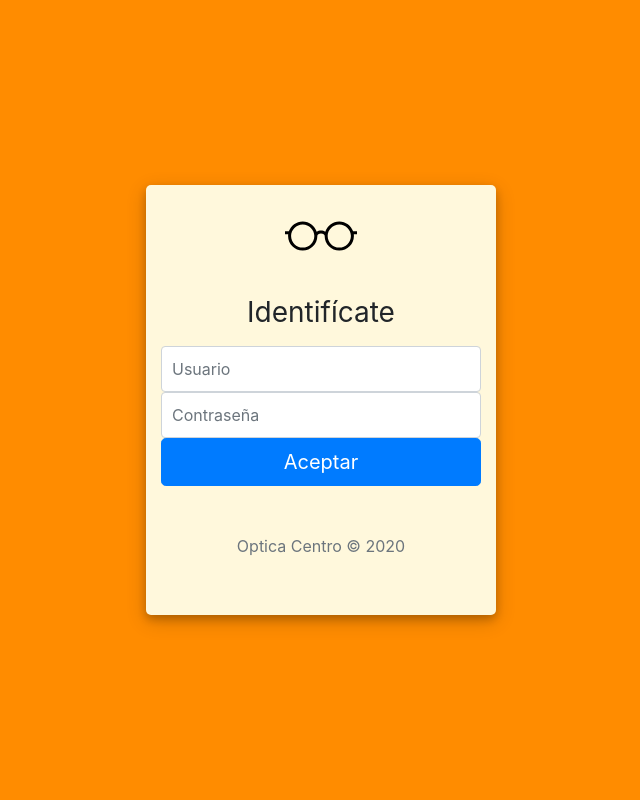
After one commit to gianlucasparvoli/OpticaCentroPython, a Flask app: page /login in a window 1280 px wide. The commit adds this page. Shown: the whole page, without its empty margins (319-959 px from the left). Run offline with Flask 2, Linux system fonts and the light colour scheme; some libraries are stand-ins or nearby versions.

Commit message:
First Commit

```diff
--- a/app.py
+++ b/app.py
@@ -1,6 +1,17 @@
-from flask import Flask,render_template
+from flask import Flask,render_template, request, flash
+from sqlalchemy import create_engine
+from sqlalchemy.orm import sessionmaker
 
-app=Flask(__name__)
+from db.db import Base, Usuarios
+
+
+engine = create_engine('sqlite:///db\db.db')
+Base.metadata.bind = engine
+DBSession = sessionmaker(bind=engine)
+
+
+app = Flask(__name__)
+app.secret_key = 'some_secret'
 
 @app.route('/')
 def home():
@@ -18,5 +29,49 @@ def ubicacion():
 def contacto():
     return render_template('contacto.html')
 
+@app.route('/login', methods=['GET','POST'])
+def login():
+    session = DBSession()
+    if request.method == 'POST':
+        #session.query(Usuarios).filter(Usuarios.Usuario == request.form['Usuario']).all()
+        flash('Bienvenido')
+        aux = session.query(Usuarios).filter(Usuarios.Usuario == request.form['Usuario']).first()
+        if aux is not None:
+            if aux.check_password(request.form['Contraseña']):
+                return render_template('ubicacion.html')
+            else:
+                flash('Contraseña invalida.')
+                return render_template('login.html')
+        else:
+            flash('No existe el usuario: "%s". Por favor ingrese uno correcto' % (request.form['Usuario']))
+            return render_template('login.html')
+    else:
+        return render_template('login.html')
+
+@app.route('/signin', methods=['GET','POST']) #antiguamente "UsuariosAlta"
+def signin():
+    #print(request.method)
+    session = DBSession()
+    if request.method == 'POST':
+        aux = session.query(Usuarios).filter(Usuarios.DNI == request.form['DNI']).first()
+        if aux is not None:
+            flash('Ya existe un usuario con DNI: "%s". Error alta Usuario' % (int(request.form['DNI'])))
+            return render_template('signin.html')
+        else:
+            u = Usuarios(IDGrupo = int(request.form['IDGrupo']),Usuario = request.form['Usuario'],Contraseña = request.form['Contraseña'], Nombre = request.form['Nombre'], Apellido = request.form['Apellido'],DNI = int(request.form['DNI']), Estado = request.form['Estado'])
+            #u = Usuarios(IDGrupo = int(request.form['IDGrupo']),Usuario = request.form['Usuario'],Contraseña = set_password(request.form['Contraseña']), Nombre = request.form['Nombre'], Apellido = request.form['Apellido'],DNI = int(request.form['DNI']), Estado = request.form['Estado'])
+            #print(u)
+            u.set_password(request.form['Contraseña'])
+            session.add(u)
+            session.commit()
+            session.close()
+            flash("Alta correcta")
+            return render_template('signin.html')
+    else:
+        return render_template('signin.html')
+
+
+
 if __name__ == '__main__':
-    app.run(host='0.0.0.0',debug=True)
+    app.run(debug=True)
+    #app.run(host='0.0.0.0',debug=True)
--- /dev/null
+++ b/static/css/loginClass.css
@@ -0,0 +1,62 @@
+html, body {
+    height: 100%;
+    margin: 0 auto;
+}
+
+* {
+    margin: 0 auto;
+}
+
+body {
+    display: -ms-flexbox;
+    display: flex;
+    -ms-flex-align: center;
+    align-items: center;
+    padding-top: 40px;
+    padding-bottom: 40px;
+    background-color: darkorange;
+    /*margin: 0 auto;*/
+}
+
+
+.form-signin {
+    height: 430px;
+    width: 350px;
+    /*width: 100%;*/
+    max-width: 350px;
+    padding: 15px;
+    margin: auto;
+    box-shadow: 0 4px 8px 0 rgba(0, 0, 0, 0.2), 0 6px 20px 0 rgba(0, 0, 0, 0.19);
+    -webkit-box-shadow: 0 4px 8px 0 rgba(0, 0, 0, 0.2), 0 6px 20px 0 rgba(0, 0, 0, 0.19);
+    -moz-box-shadow: 0 4px 8px 0 rgba(0, 0, 0, 0.2), 0 6px 20px 0 rgba(0, 0, 0, 0.19);
+    border-radius: 5px;
+    background-color: cornsilk;
+}
+
+    .form-signin .checkbox {
+        font-weight: 400;
+    }
+
+    .form-signin .form-control {
+        position: relative;
+        box-sizing: border-box;
+        height: auto;
+        padding: 10px;
+        font-size: 16px;
+    }
+
+        .form-signin .form-control:focus {
+            z-index: 2;
+        }
+
+    .form-signin input[type="email"] {
+        margin-bottom: -1px;
+        border-bottom-right-radius: 0;
+        border-bottom-left-radius: 0;
+    }
+
+    .form-signin input[type="password"] {
+        margin-bottom: 10px;
+        border-top-left-radius: 0;
+        border-top-right-radius: 0;
+    }
--- /dev/null
+++ b/templates/login.html
@@ -0,0 +1,46 @@
+<!DOCTYPE html>
+
+<html>
+
+<head runat="server">
+    <meta http-equiv="Content-Type" content="text/html; charset=utf-8" />
+    <meta name="viewport" content="width=device-width, initial-scale=1">
+    <link rel="stylesheet" href="https://stackpath.bootstrapcdn.com/bootstrap/4.5.0/css/bootstrap.min.css"
+        integrity="sha384-9aIt2nRpC12Uk9gS9baDl411NQApFmC26EwAOH8WgZl5MYYxFfc+NcPb1dKGj7Sk" crossorigin="anonymous">
+    <!-- <link rel="stylesheet" href="css/bootstrap.min.css" /> -->
+    <link rel="stylesheet" href="{{ url_for('static',filename='css/loginClass.css') }}" />
+    <title>Optica Centro</title>
+</head>
+
+<body class="text-center">
+
+
+    <form class="form-signin" action="/login" method="POST">
+        <img class="mb-4" src="{{ url_for('static',filename='img/gafas.svg') }}" alt="" width="72" height="72" />
+        <h1 class="h3 mb-3 font-weight-normal">Identifícate</h1>
+        <label for="inputUsuario" class="sr-only">Nro Usuario</label>
+        <input type="text" name="Usuario" class="form-control" placeholder="Usuario">
+        <!-- <asp:TextBox ID="inputUsuario" runat="server" class="form-control" placeholder="Usuario"></asp:TextBox> -->
+        <label for="inputPassword" class="sr-only">Contraseña</label>
+        <input type="text" name="Contraseña" class="form-control" placeholder="Contraseña">
+        <!-- <asp:TextBox ID="inputPassword" runat="server" type="password" class="form-control" placeholder="Contraseña"></asp:TextBox> -->
+        <button class="btn btn-lg btn-primary btn-block" id="btn_aceptar">Aceptar</button>
+        {% with messages = get_flashed_messages() %}
+        {% if messages %}
+        {% for m in messages %}
+        <label>{{ m }}</label>
+        {% endfor %}
+        {% endif %}
+        {% endwith %}
+        <!-- <asp:Label ID="lbl_info" runat="server" Text=""></asp:Label> -->
+        <p class="mt-5 mb-3 text-muted">Optica Centro &copy; 2020</p>
+    </form>
+
+    <script type="text/javascript" src="{{ url_for('static',filename='js/jquery-3.4.1.min.js') }}"></script>
+    <script type="text/javascript" src="{{ url_for('static',filename='js/bootstrap.min.js') }}"></script>
+    <!-- <script type="text/javascript" src="JQuery/jquery-3.4.1.min.js"></script>
+    <script type="text/javascript" src="JQuery/bootstrap.min.js"></script> -->
+    <!-- <script type="text/javascript" src="js/ajaxLogin.js"></script> -->
+</body>
+
+</html>
```
Also changed, not shown: db/db.py (added, +113 -0 lines), templates/layout.html (+12 -10 lines), templates/signin.html (added, +101 -0 lines), db.db (added), db/db.db (added), 1 other file.
